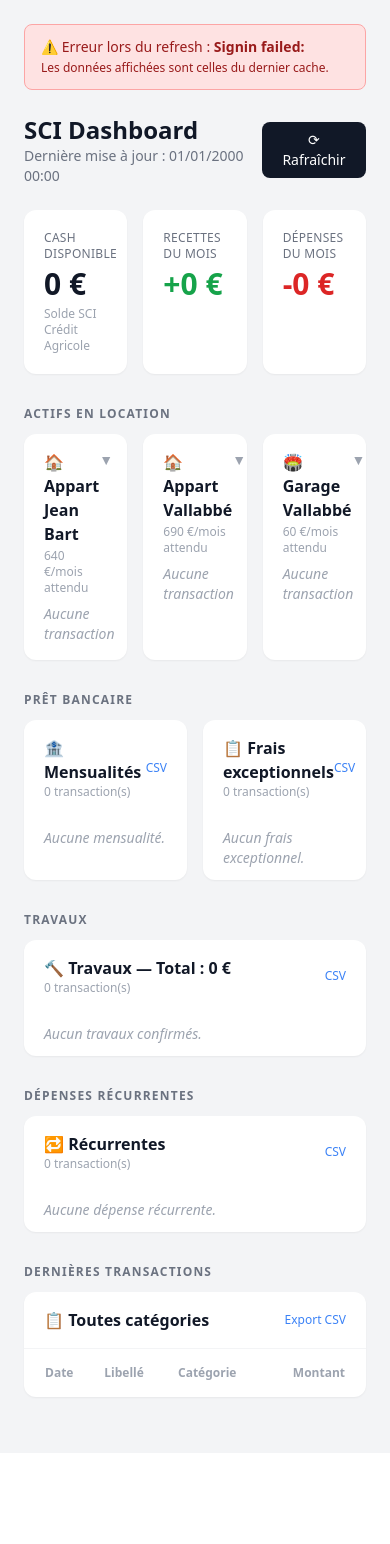
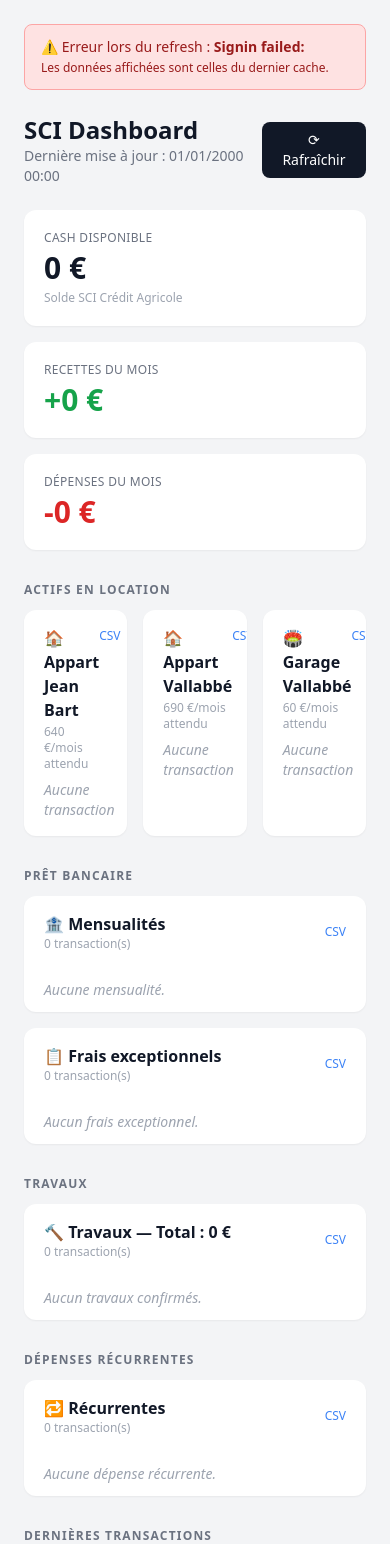
Before and after one commit to jerrylp00-lab/d-penses, a FastAPI app: page / in a window 390 px wide. Shown: the top 1544 px of the page. Before the commit the page ends 1399 px from the top, so only its background shows below. Run offline with FastAPI, Linux system fonts and the light colour scheme; lists and menus that the app fills with data are empty; some libraries are stand-ins or nearby versions.

Commit message:
fix: responsive grids, loyers CSV link, hover state on cards

```diff
--- a/templates/dashboard.html
+++ b/templates/dashboard.html
@@ -28,7 +28,7 @@
 </div>
 
 <!-- KPIs -->
-<div class="grid grid-cols-3 gap-4 mb-8">
+<div class="grid grid-cols-1 md:grid-cols-3 gap-4 mb-8">
   <div class="bg-white rounded-xl p-5 shadow-sm">
     <p class="text-xs text-gray-500 uppercase tracking-wide mb-1">Cash disponible</p>
     <p class="text-3xl font-extrabold">{{ "%.0f"|format(cash or 0) }} €</p>
@@ -49,7 +49,7 @@
 <div class="grid grid-cols-3 gap-4 mb-8">
   {% for card in loyer_cards %}
   <div class="bg-white rounded-xl shadow-sm overflow-hidden">
-    <div class="px-5 py-4 cursor-pointer" onclick="toggleSection('loyer-{{ loop.index }}'); toggleChevron('chevron-loyer-{{ loop.index }}')">
+    <div class="px-5 py-4 cursor-pointer hover:bg-gray-50 transition" onclick="toggleSection('loyer-{{ loop.index }}'); toggleChevron('chevron-loyer-{{ loop.index }}')">
       <div class="flex justify-between items-start">
         <div>
           <p class="font-semibold text-base">
@@ -58,7 +58,10 @@
           </p>
           <p class="text-xs text-gray-400 mt-0.5">{{ card.montant_attendu }} €/mois attendu</p>
         </div>
-        <span class="text-gray-400 text-sm" id="chevron-loyer-{{ loop.index }}">▼</span>
+        <div class="flex items-center gap-2">
+          <a href="/export/loyers.csv" onclick="event.stopPropagation()" class="text-xs text-blue-500 hover:underline">CSV</a>
+          <span class="text-gray-400 text-sm" id="chevron-loyer-{{ loop.index }}">▼</span>
+        </div>
       </div>
       {% if card.last_tx %}
       <p class="text-sm text-gray-600 mt-2">
@@ -92,7 +95,7 @@
 
 <!-- Prêt bancaire -->
 <h2 class="text-xs font-semibold uppercase tracking-widest text-gray-500 mb-3">Prêt bancaire</h2>
-<div class="grid grid-cols-2 gap-4 mb-8">
+<div class="grid grid-cols-1 md:grid-cols-2 gap-4 mb-8">
 
   <!-- Mensualités -->
   <div class="bg-white rounded-xl shadow-sm overflow-hidden">
```
